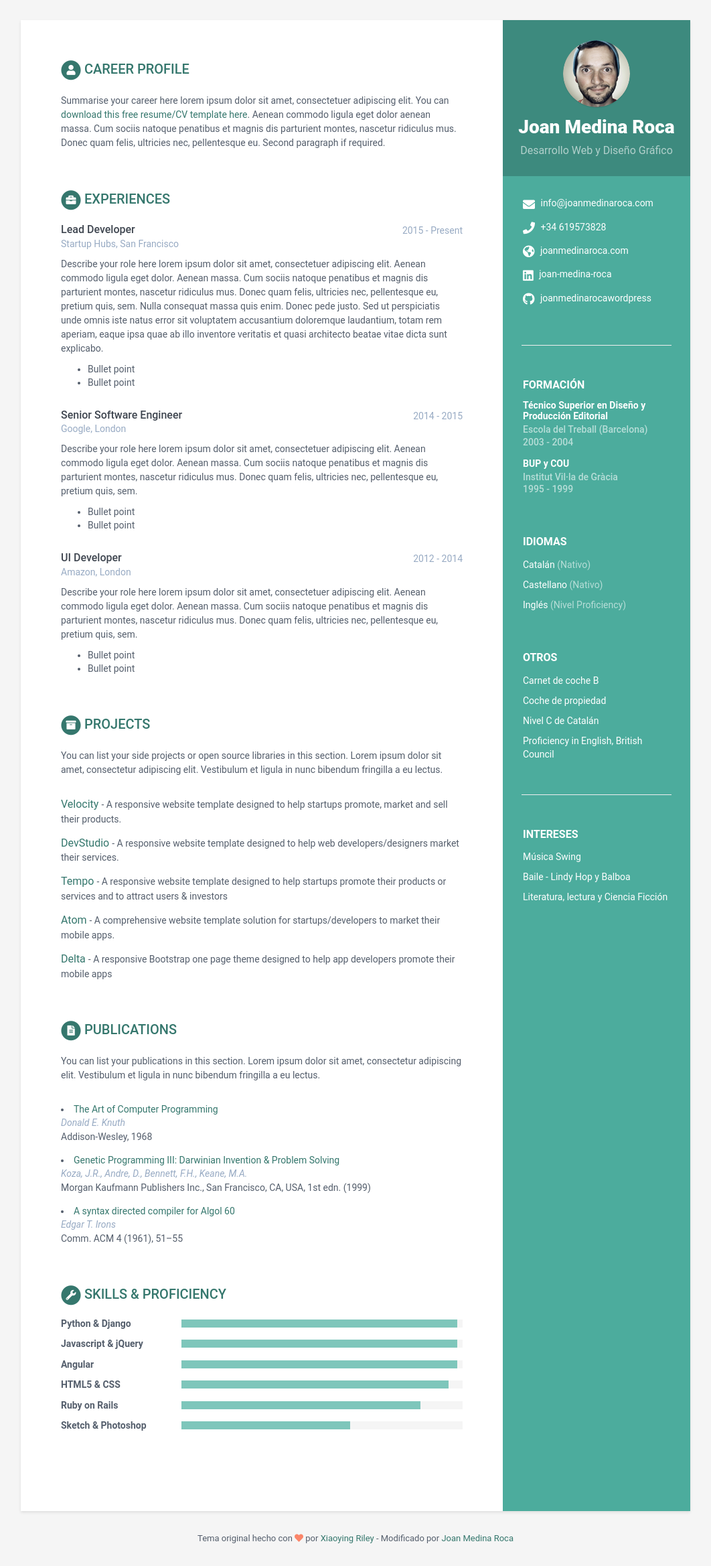
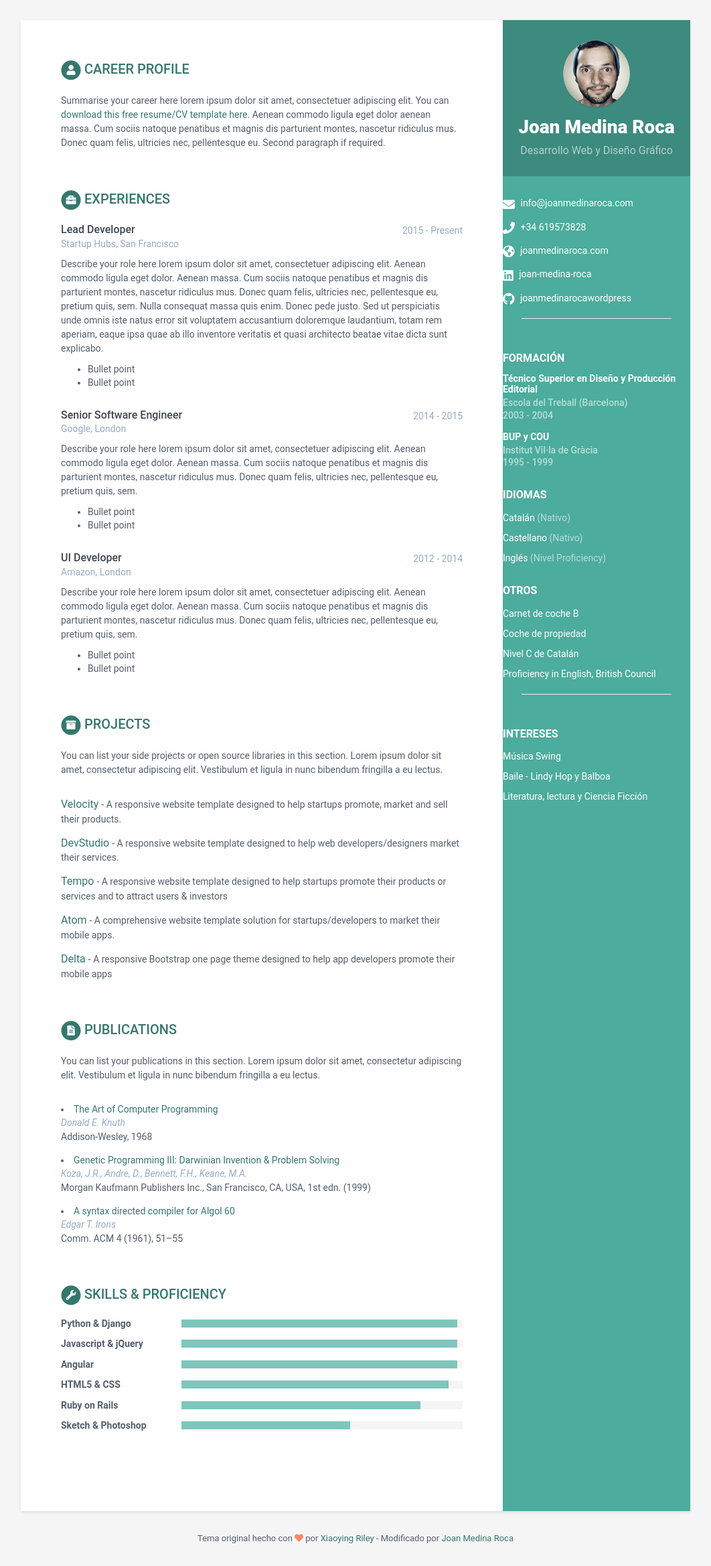
Before and after one commit to joan-medina-roca/cv.joanmedinaroca.com, a Jekyll site: the page built from index.html, in a window 1280 px wide. Shown: the whole page at 67% size, without its empty margins (109-1171 px from the left). Built offline with Jekyll 4.4.1, drawn with Linux system fonts in a browser that asks for light colours.

Commit message:
container contact 0px except 30px top

```diff
--- a/_sass/_base.scss
+++ b/_sass/_base.scss
@@ -103,7 +103,7 @@ p {
     }
   }
   .container-block {
-    padding: 30px;
+    padding: 30px 0px 0px 0px;
   }
   .container-block-title {
     text-transform: uppercase;
```
